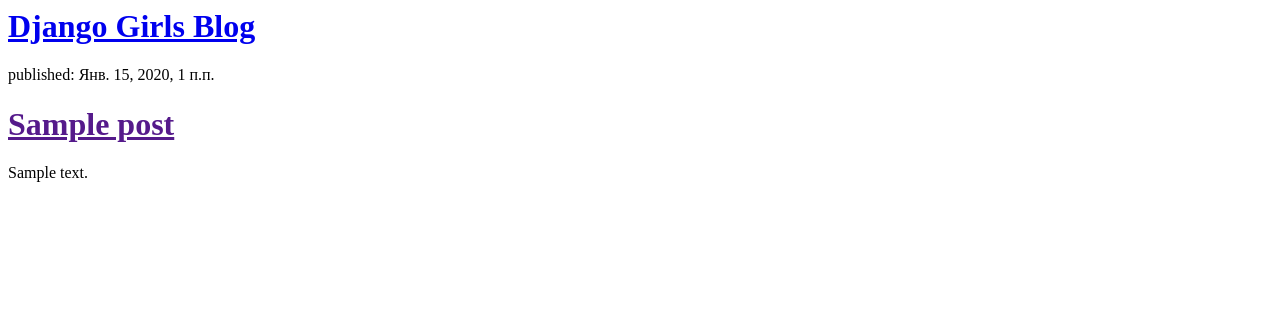
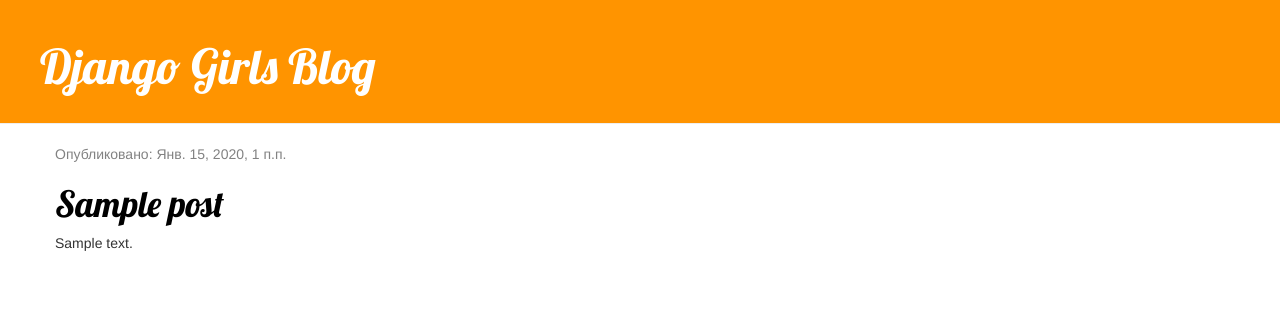
Before and after one commit to Comersia/my-first-blog, a Django app: page / in a window 1280 px wide. Shown: the top 322 px of the page. Run offline with Django 3.2, Linux system fonts and the light colour scheme; tables that the repository leaves empty hold one stand-in row (values such as "Sample post"); some libraries are stand-ins or nearby versions.

Commit message:
Changed the HTML and CSS for site

```diff
--- /dev/null
+++ b/blog/static/css/blog.css
@@ -0,0 +1,46 @@
+.page-header {
+    background-color: #ff9400;
+    margin-top: 0;
+    padding: 20px 20px 20px 40px;
+}
+
+.page-header h1, .page-header h1 a, .page-header h1 a:visited, .page-header h1 a:active {
+    color: #ffffff;
+    font-size: 36pt;
+    text-decoration: none;
+}
+
+.content {
+    margin-left: 40px;
+}
+
+h1, h2, h3, h4 {
+    font-family: 'Lobster', cursive;
+}
+
+.date {
+    color: #828282;
+}
+
+.save {
+    float: right;
+}
+
+.post-form textarea, .post-form input {
+    width: 100%;
+}
+
+.top-menu, .top-menu:hover, .top-menu:visited {
+    color: #ffffff;
+    float: right;
+    font-size: 26pt;
+    margin-right: 20px;
+}
+
+.post {
+    margin-bottom: 70px;
+}
+
+.post h1 a, .post h1 a:visited {
+    color: #000000;
+}
--- a/blog/templates/blog/post_list.html
+++ b/blog/templates/blog/post_list.html
@@ -1,17 +1,30 @@
+{% load static %}
 <html>
     <head>
         <title>Django Girls blog</title>
+        <link rel="stylesheet" href="//maxcdn.bootstrapcdn.com/bootstrap/3.2.0/css/bootstrap.min.css">
+        <link rel="stylesheet" href="//maxcdn.bootstrapcdn.com/bootstrap/3.2.0/css/bootstrap-theme.min.css">
+        <link rel="stylesheet" href="{% static 'css/blog.css' %}">
+        <link href="https://fonts.googleapis.com/css?family=Lobster&subset=latin,cyrillic"rel="stylesheet" type="text/css">
     </head>
     <body>
-        <div>
+        <div class="page-header">
             <h1><a href="/">Django Girls Blog</a></h1>
         </div>
-        {% for post in posts %}
-         <div>
-        <p>published: {{ post.published_date }}</p>
-        <h1><a href="">{{ post.title }}</a></h1>
-        <p>{{ post.text|linebreaksbr }}</p>
+        <div class="content container">
+    	<div class="row">
+        	<div class="col-md-8">
+            	{% for post in posts %}
+                <div class="post">
+                    <div class="date">
+                        <p>Опубликовано: {{ post.published_date }}</p>
+                    </div>
+                    <h1><a href="">{{ post.title }}</a></h1>
+                    <p>{{ post.text|linebreaksbr }}</p>
+                </div>
+           		{% endfor %}
+        </div>
     </div>
-        {% endfor %}
-	</body>
+</div>
+    </body>
 </html>
--- a/blog/views.py
+++ b/blog/views.py
@@ -4,8 +4,7 @@ from .models import Post
 # Create your views here.
 
 def post_list(request) :
-	posts = Post.objects.all().order_by("published_date")
-	print(posts)
+	posts = Post.objects.filter(published_date__lte=timezone.now()).order_by('published_date')
 	return render(request, 'blog/post_list.html',
 							 {'posts':posts}
 	)
```
